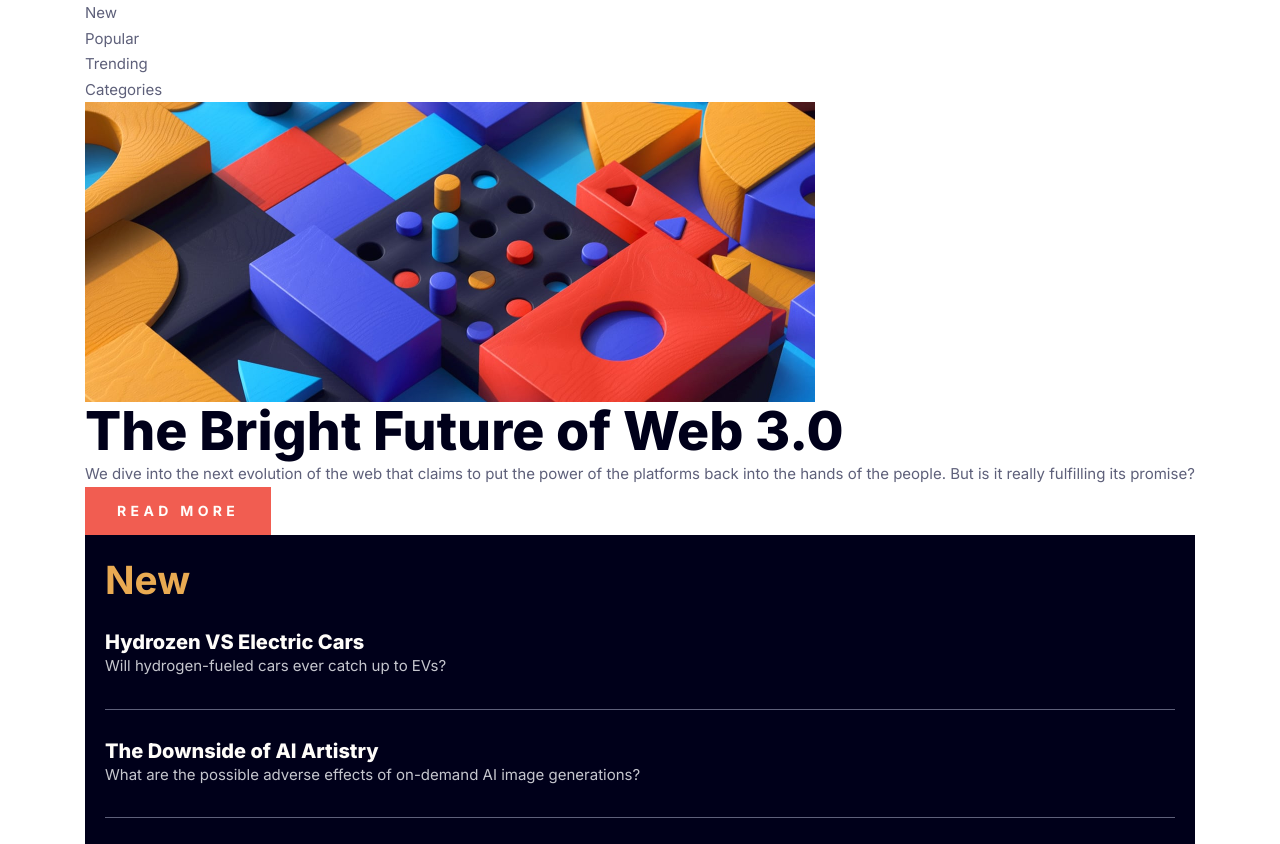
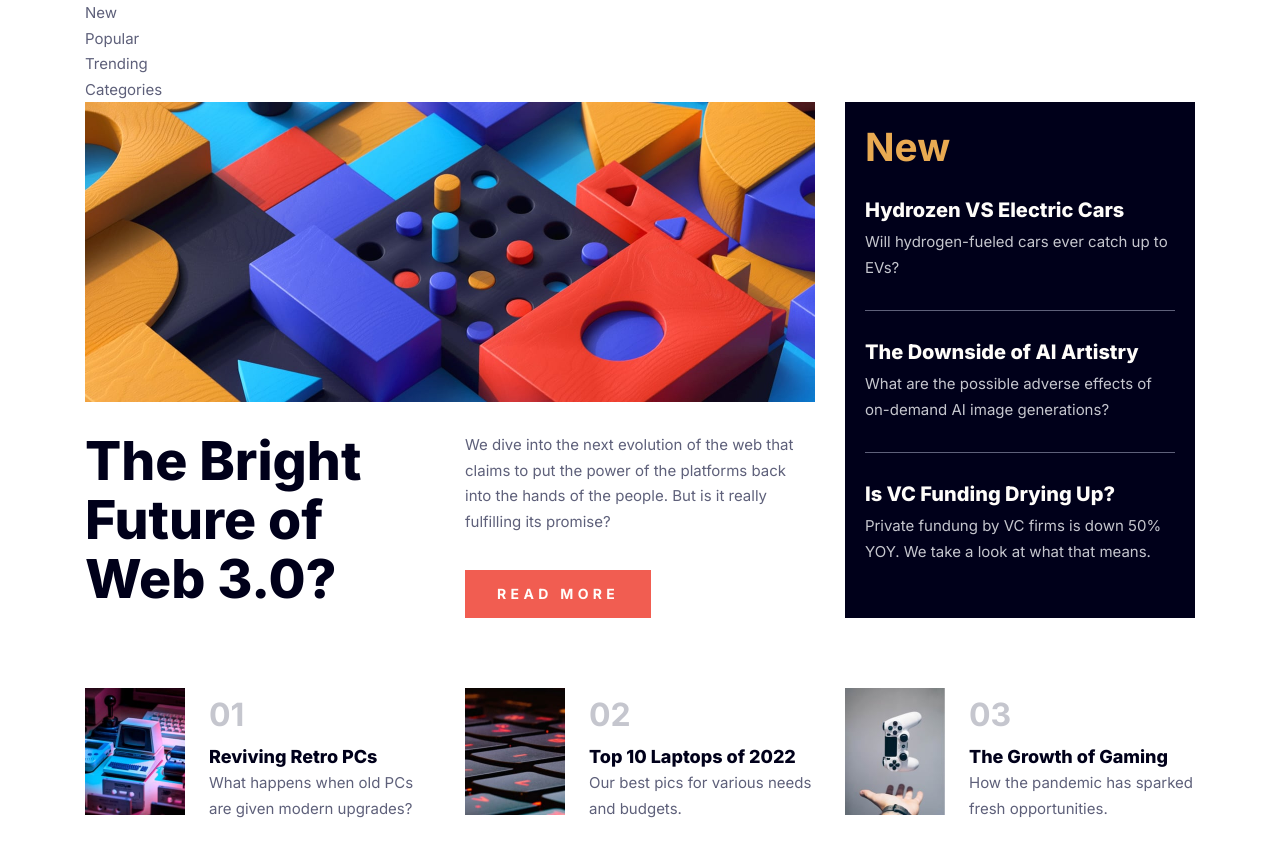
Before and after one commit to abhijit69-ui/news-homepage-frontendmentor, a website built with Vite: page index.html in a window 1280 px wide. Shown: the part 64-908 px from the top of the page. Built offline with nearby package versions, Linux system fonts and the light colour scheme.

Commit message:
Mobile & desktop layout

```diff
--- a/index.html
+++ b/index.html
@@ -2,7 +2,7 @@
 <html lang="en">
   <head>
     <meta charset="UTF-8" />
-    <link rel="icon" type="image/svg+xml" href="/vite.svg" />
+    <link rel="shortcut icon" href="favicon.png" type="image/x-icon" />
     <meta name="viewport" content="width=device-width, initial-scale=1.0" />
     <link rel="preconnect" href="https://fonts.googleapis.com" />
     <link rel="preconnect" href="https://fonts.gstatic.com" crossorigin />
@@ -10,7 +10,7 @@
       href="https://fonts.googleapis.com/css2?family=Inter:ital,opsz,wght@0,14..32,100..900;1,14..32,100..900&display=swap"
       rel="stylesheet"
     />
-    <title>Vite App</title>
+    <title>News Homepage</title>
   </head>
   <body>
     <header class="header wrapper">
@@ -46,15 +46,15 @@
     <main>
       <article class="wrapper grid">
         <section class="feature">
-          <picture>
+          <picture class="feature__picture">
             <source
-              media="(min-width: 1024px)"
+              media="(min-width: 43.75em)"
               srcset="/assets/feature-desk.jpg"
               width="730"
               height="300"
             />
             <img
-              src="/assets/feature-mobile"
+              src="/assets/feature-mobile.jpg"
               alt="colored blocks"
               class="feature__image"
               srcset="/assets/feature-mobile.jpg"
@@ -62,13 +62,15 @@
               height="300"
             />
           </picture>
-          <h1 class="feature__headline">The Bright Future of Web 3.0</h1>
-          <p class="feature__description">
-            We dive into the next evolution of the web that claims to put the
-            power of the platforms back into the hands of the people. But is it
-            really fulfilling its promise?
-          </p>
-          <a class="feature__button" href="">Read More</a>
+          <h1 class="feature__headline">The Bright Future of Web 3.0?</h1>
+          <div class="feature__description">
+            <p>
+              We dive into the next evolution of the web that claims to put the
+              power of the platforms back into the hands of the people. But is
+              it really fulfilling its promise?
+            </p>
+            <a class="feature__button" href="">Read More</a>
+          </div>
         </section>
         <section class="new">
           <h2 class="new__title">New</h2>
@@ -139,7 +141,9 @@
             <h3 class="blog__headline">
               <a href="">The Growth of Gaming</a>
             </h3>
-            <p class="blog__description"></p>
+            <p class="blog__description">
+              How the pandemic has sparked fresh opportunities.
+            </p>
           </article>
         </section>
       </article>
--- a/scss/_global.scss
+++ b/scss/_global.scss
@@ -37,6 +37,7 @@ body {
   line-height: 1.7;
   font-size: var(--f-body);
   color: var(--c-gray);
+  padding-block-end: 50vh;
 }
 
 h1,
@@ -59,7 +60,7 @@ a {
 
 img {
   display: block;
-  max-width: 100%;
+  width: 100%;
   height: auto;
 }
 
@@ -75,3 +76,14 @@ li {
   width: min(u.rem(1110), calc(100% - u.rem(32)));
   margin-inline: auto;
 }
+
+.grid {
+  display: grid;
+  gap: u.rem(64);
+
+  @media (width >= u.em(1110)) {
+    grid-template-columns: repeat(3, 1fr);
+    grid-template-rows: u.rem(300) auto auto;
+    gap: u.rem(30);
+  }
+}
--- /dev/null
+++ b/scss/components/_blog.scss
@@ -0,0 +1,40 @@
+@use '../util' as u;
+
+.blog {
+  display: grid;
+  gap: u.rem(30);
+
+  @media (width >= u.em(1110)) {
+    grid-template-columns: subgrid;
+    grid-column: 1 / -1;
+    padding-block-start: u.rem(40);
+  }
+
+  &__item {
+    display: grid;
+    grid-template-columns: u.rem(100) auto;
+    grid-template-rows: repeat(3, auto);
+    gap: u.rem(4) u.rem(24);
+  }
+  &__image {
+    grid-row: 1 / 4;
+  }
+  &__number {
+    color: var(--c-silver);
+    font-size: var(--f-m);
+    font-weight: 700;
+  }
+  &__headline {
+    align-self: center;
+
+    a {
+      color: var(--c-blue);
+      font-size: var(--f-xs);
+      font-weight: 800;
+      // line-height: 0.1;
+    }
+  }
+  &__description {
+    align-self: end;
+  }
+}
--- a/scss/components/_feature.scss
+++ b/scss/components/_feature.scss
@@ -1,6 +1,22 @@
 @use '../util' as u;
 
 .feature {
+  display: grid;
+  gap: u.rem(24);
+
+  @media (width >= u.em(1110)) {
+    gap: u.rem(30);
+    grid-column: 1 / 3;
+    grid-row: 1 / 3;
+    grid-template-columns: subgrid;
+    grid-template-rows: subgrid;
+  }
+  &__picture {
+    @media (width >= u.em(1110)) {
+      grid-column: 1 / 3;
+    }
+  }
+
   &__image {
   }
   &__headline {
@@ -8,6 +24,10 @@
     font-weight: 800;
   }
   &__description {
+    display: flex;
+    flex-direction: column;
+    align-items: start;
+    justify-content: space-between;
   }
   &__button {
     display: inline-block;
@@ -18,5 +38,6 @@
     text-transform: uppercase;
     font-weight: 700;
     padding: u.rem(12) u.rem(32);
+    justify-self: start;
   }
 }
--- a/scss/components/_index.scss
+++ b/scss/components/_index.scss
@@ -1,3 +1,4 @@
 @forward 'header';
 @forward 'feature';
 @forward 'new';
+@forward 'blog';
--- a/scss/components/_new.scss
+++ b/scss/components/_new.scss
@@ -3,6 +3,11 @@
 .new {
   background-color: var(--c-blue);
   padding: u.rem(24) u.rem(20);
+  @media (width >= u.em(1110)) {
+    grid-column: 3 / 4;
+    grid-row: 1 / 3;
+  }
+
   &__title {
     color: var(--c-yellow);
     font-size: var(--f-l);
@@ -16,6 +21,7 @@
     }
   }
   &__headline {
+    display: inline-block;
     font-size: var(--f-s);
     font-weight: 800;
     margin-block-end: u.rem(8);
--- a/scss/util/_functions.scss
+++ b/scss/util/_functions.scss
@@ -10,7 +10,7 @@
 
 @function em($pixel) {
   @if math.is-unitless($pixel) {
-    @return math.div($pixelpixel, 16) + em;
+    @return math.div($pixel, 16) + em;
   } @else {
     @error 'Don\'t use units when using the em() function; only numbers.';
   }
```
Also changed, not shown: public/favicon.png (added).
